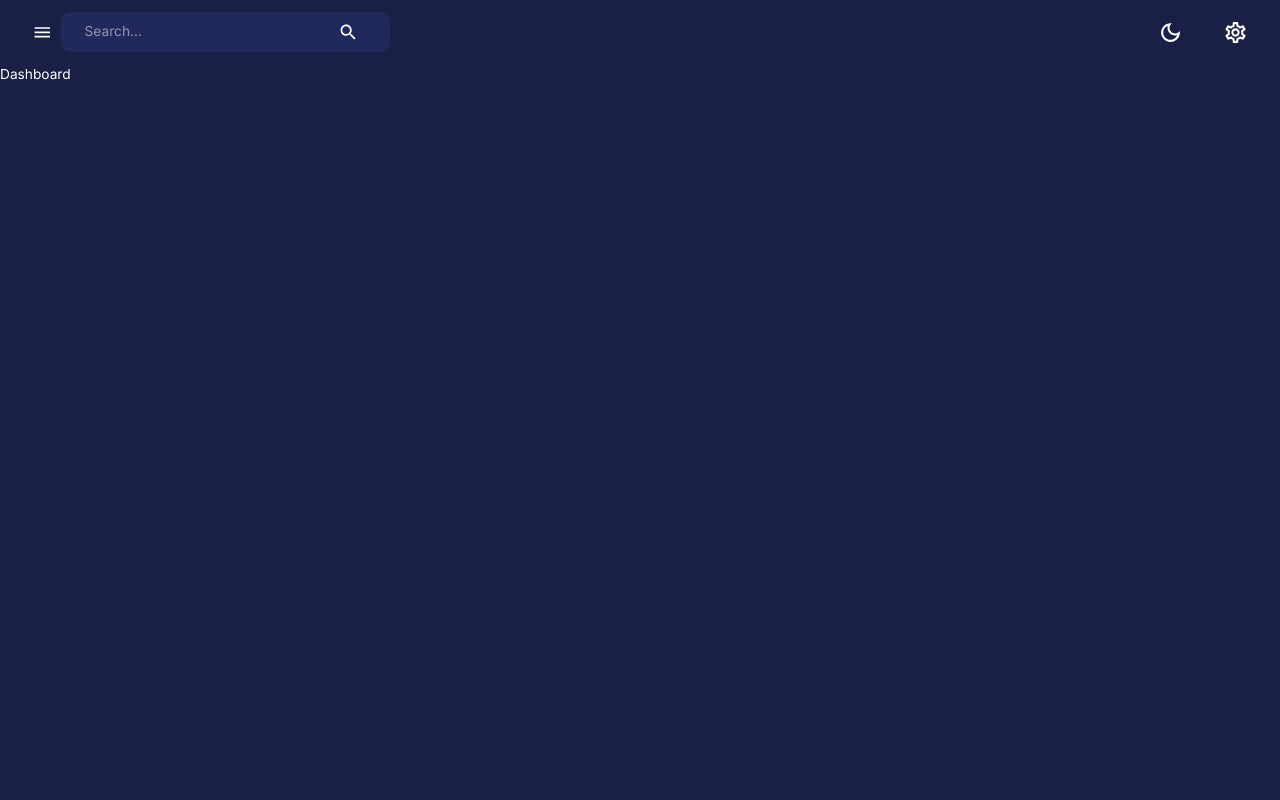
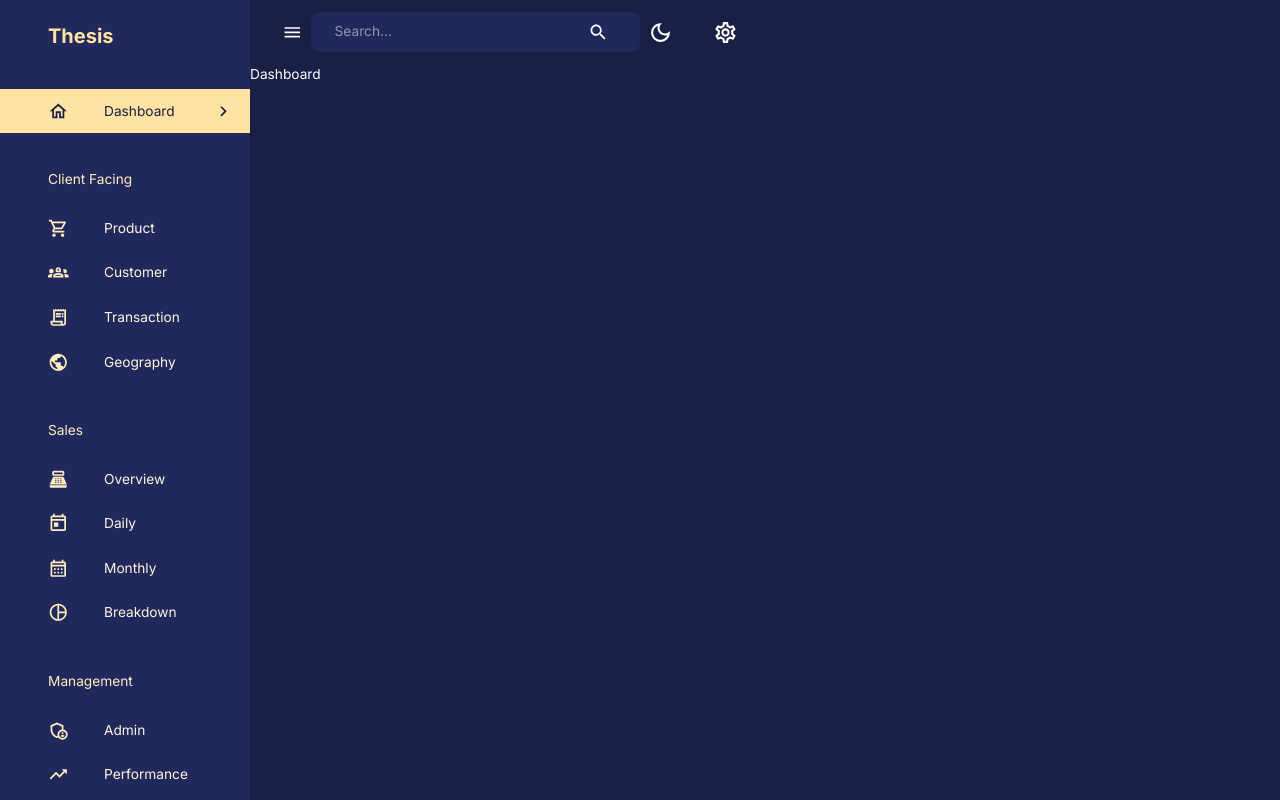
Before and after one commit to trungho1411/Customer-Management-Application, a React (Create React App) app in the folder client/: page /dashboard in a window 1280 px wide. Built offline with nearby package versions, Linux system fonts and the light colour scheme.

Commit message:
Built sidebar component, add icon and run on localhost sucessfully

```diff
--- a/client/src/components/NavBar.jsx
+++ b/client/src/components/NavBar.jsx
@@ -35,7 +35,6 @@
                 </IconButton>
             </FlexBetween>
         </FlexBetween>
-
         {/* on the lright*/}
         <FlexBetween gap ="1.5rem">
             <IconButton onClick = {() => dispatch(setMode())}>
@@ -50,7 +49,6 @@
             </IconButton>
         </FlexBetween>
     </Toolbar>
-
     </AppBar>
   )
 }
--- /dev/null
+++ b/client/src/components/Sidebar.jsx
@@ -0,0 +1,191 @@
+import React, {useState, useEffect} from 'react'
+import {
+    backdropClasses,
+    Box,
+    Divider,
+    Drawer,
+    IconButton,
+    List,
+    ListItem,
+    ListItemButton,
+    ListItemIcon,
+    ListItemText,
+    Typography,
+    useTheme
+}  from '@mui/material'
+
+import {
+    SettingOutlined,
+    ChevronLeft,
+    ChevronRightOutlined,
+    HomeOutlined,
+    ShoppingCartOutlined,
+    Groups2Outlined,
+    ReceiptLongOutlined,
+    PublicOutlined,
+    PointOfSaleOutlined,
+    TodayOutlined,
+    CalendarMonthOutlined,
+    AdminPanelSettingsOutlined,
+    TrendingUpOutlined,
+    PieChartOutlined
+} from '@mui/icons-material'
+
+import { useLocation, useNavigate } from 'react-router-dom'
+import FlexBetween from './FlexBetween'
+import profileImage from 'assets/portrait.jpeg'
+
+const navItems = [
+    {
+        text: "Dashboard",
+        icon: <HomeOutlined />
+    },
+    {
+        text: "Client Facing",
+        icon: null
+    },
+    {
+        text: "Product",
+        icon: <ShoppingCartOutlined />
+    },
+    {
+        text: "Customer",
+        icon: <Groups2Outlined />
+    },
+    {
+        text: "Transaction",
+        icon: <ReceiptLongOutlined />
+    },
+    {
+        text: "Geography",
+        icon: <PublicOutlined />
+    },
+    {
+        text: "Sales",
+        icon: null
+    },
+    {
+        text: "Overview",
+        icon: <PointOfSaleOutlined />
+    },
+    {
+        text: "Daily",
+        icon: <TodayOutlined />
+    },
+    {
+        text: "Monthly",
+        icon: <CalendarMonthOutlined />
+    },
+    {
+        text: "Breakdown",
+        icon: <PieChartOutlined />
+    },{
+        text: "Management",
+        icon: null
+    },
+    {
+        text: "Admin",
+        icon: <AdminPanelSettingsOutlined />
+    },
+    {
+        text: "Performance",
+        icon: <TrendingUpOutlined />
+    },
+]
+
+const Sidebar = ({
+    drawerWidth,
+    isSidebarOpen,
+    setIsSidebarOpen,
+    isNonMobile,
+}) => {
+    const {pathname} = useLocation()
+    const [active, setActive] = useState("")
+    const navigate = useNavigate()
+    const theme = useTheme()
+
+    useEffect(()=> {
+        setActive(pathname.substring(1))
+    }, [pathname]) // whenever pathname is changed, setActive value to the current URl (keep track of the url that currently exists and determines what page we are on)
+  return (
+    <Box component = "nav">
+        {isSidebarOpen && (
+            <Drawer
+            open = {isSidebarOpen}
+            onClose = {() => setIsSidebarOpen(false)}
+            variant = 'persistent'
+            anchor = 'left'
+            sx={{
+                width : drawerWidth,
+                "& .MuiDrawer-paper": {
+                    color : theme.palette.secondary[200],
+                    backgroundColor : theme.palette.background.alt,
+                    boxSizing: 'border-box',
+                    borderWidth : isNonMobile ? 0 : '2px',
+                    width: drawerWidth
+                }
+            }}
+            >
+                <Box width = '100%'>
+                    <Box m ="1.5rem 2rem 2rem 3rem">
+                        <FlexBetween color = {theme.palette.secondary.main}>
+                            <Box display = 'flex' alignItems='center' gap= '0.5rem'>
+                                <Typography variant = 'h4' fontWeight='bold'>
+                                    Thesis
+                                </Typography>
+                            </Box>
+                            {!isNonMobile && (
+                                <IconButton onClick={() => setIsSidebarOpen(!isSidebarOpen)}>
+                                    <ChevronLeft />
+                                </IconButton>
+                            )}
+                        </FlexBetween>
+                    </Box>
+                    <List>
+                        {navItems.map(({text, icon}) => {
+                            if( !icon) {
+                                return(
+                                    <Typography key = {text} sx={{ m: "2.25rem 0 1rem 3rem"}}>
+                                        {text}
+                                    </Typography>
+                                )
+                            }
+                            const lcText = text.toLowerCase()
+
+                            return (
+                                <ListItem key = {text} disablePadding>
+                                    <ListItemButton
+                                        onClick={() => {
+                                            navigate(`/${lcText}`)
+                                            setActive(lcText)
+                                            }}
+                                            sx={{
+                                                backgroundColor: active === lcText ? theme.palette.secondary[300] : 'transparent',
+                                                color: active === lcText ? theme.palette.primary[600] : theme.palette.secondary[100]
+                                            }}>
+                                                <ListItemIcon
+                                                 sx={{
+                                                    ml: "2rem",
+                                                    color: active === lcText ? theme.palette.primary[600] : theme.palette.secondary[200]
+                                                 }}
+                                                >
+                                                    {icon}
+                                                </ListItemIcon>
+                                                <ListItemText primary={text} />
+                                                {active ===  lcText && (
+                                                    <ChevronRightOutlined sx={{ ml: "auto"}} />
+                                                )}
+                                        </ListItemButton>
+                                </ListItem>
+                            )
+                        })}
+                    </List>
+                </Box>
+            </Drawer>
+        )}
+
+    </Box>
+  )
+}
+
+export default Sidebar
--- a/client/src/scenes/layout/index.jsx
+++ b/client/src/scenes/layout/index.jsx
@@ -3,12 +3,23 @@
 import { Outlet } from 'react-router-dom'
 import { useSelector } from 'react-redux'
 import NavBar from 'components/NavBar'
+import Sidebar from 'components/Sidebar'
 
 const Layout = () => {
+  const isNonMobile  = useMediaQuery("(min-width: 600px)")
+  const [isSidebarOpen, setIsSidebarOpen] = useState(true)
   return (
-    <Box width = "100%" height="100%">
+    <Box display = {isNonMobile ? "flex" : "block"} width = "100%" height="100%">
+      <Sidebar
+       isNonMobile = {isNonMobile}
+       drawerWidth = "250px"
+       isSidebarOpen = {isSidebarOpen}
+       setIsSidebarOpen = {setIsSidebarOpen}
+       />
         <Box>
-            <NavBar />
+            <NavBar
+            isSidebarOpen = {isSidebarOpen}
+            setIsSidebarOpen = {setIsSidebarOpen}/>
             <Outlet />
         </Box>
     </Box>
```
